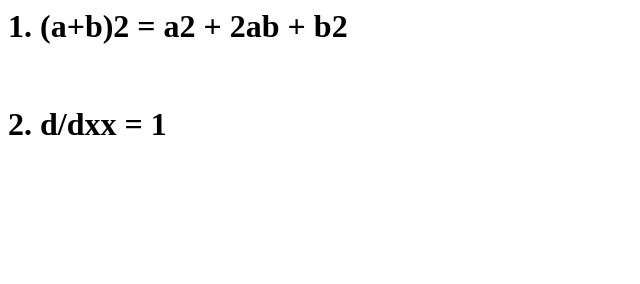
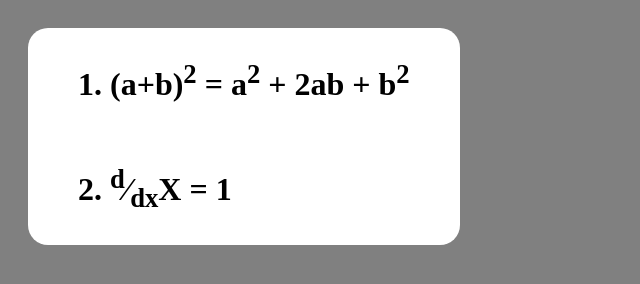
Before and after one commit to CodeCamp-Online-17-classroom/html-lab-6-watcharaphol-d, a plain HTML site: page index.html in a window 1280 px wide. Shown: the whole page, without its empty margins (0-640 px from the left). Drawn offline with Linux system fonts and the light colour scheme.

Commit message:
Reform math equation

```diff
--- a/index.html
+++ b/index.html
@@ -1,3 +1,32 @@
-<h1>1. (a+b)2 = a2 + 2ab + b2 </h1>
-<br>
-<h1>2. d/dxx = 1</h1>
+<!DOCTYPE html>
+<html lang="en">
+
+<head>
+    <meta charset="UTF-8">
+    <meta name="viewport" content="width=device-width, initial-scale=1.0">
+    <title>Math Equation</title>
+    <style>
+        body {
+            background-color: gray;
+        }
+
+        .content {
+            background-color: white;
+            padding: 10px 50px;
+            margin: 20px;
+            border-radius: 20px;
+            display: inline-block;
+        }
+    </style>
+</head>
+
+<body>
+    <div class="content">
+        <h1>1. (a+b)<sup>2</sup> = a<sup>2</sup> + 2ab + b<sup>2</sup> </h1>
+        <br>
+        <h1>2. <sup>d</sup>&frasl;<sub>dx</sub>X = 1</h1>
+    </div>
+
+</body>
+
+</html>
```
Also changed, not shown: 1 other file.
